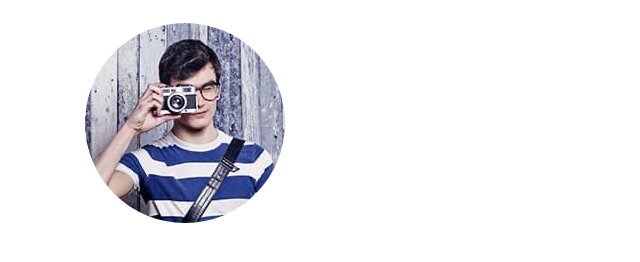
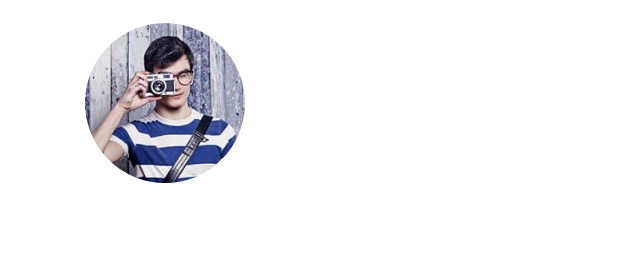
Before and after one commit to js-tasks-ru/htmlcss-20210812_mediaca, a website: page 06-lection4/01-avatar/index.html in a window 1280 px wide. Shown: the whole page, without its empty margins (0-640 px from the left). Drawn offline with Linux system fonts and the light colour scheme.

Commit message:
refactor: упростил аватар

```diff
--- a/06-lection4/01-avatar/avatar.css
+++ b/06-lection4/01-avatar/avatar.css
@@ -1,18 +1,11 @@
-.avatar_small {
-    max-width: 200px;
-}
-
-.avatar__inner {
-    box-sizing: border-box;
-    display: block;
-    padding-bottom: 100%;
-    position: relative;
+.avatar {
+    height: 160px;
+    width: 160px;
 }
 
 .avatar__image {
     border-radius: 100%;
+    object-fit: cover;
     height: 100%;
-    object-fit: cover;
-    position: absolute;
     width: 100%;
 }
--- a/06-lection4/01-avatar/index.html
+++ b/06-lection4/01-avatar/index.html
@@ -11,10 +11,8 @@
 <body>
 <div class="wrapper">
     <br><br>
-    <div class="avatar avatar_small">
-        <div class="avatar__inner">
-            <img src="public/avatar-200.jpg" class="avatar__image" alt="">
-        </div>
+    <div class="avatar">
+        <img src="public/avatar-200.jpg" class="avatar__image" alt="">
     </div>
 </div>
 </body>
```
